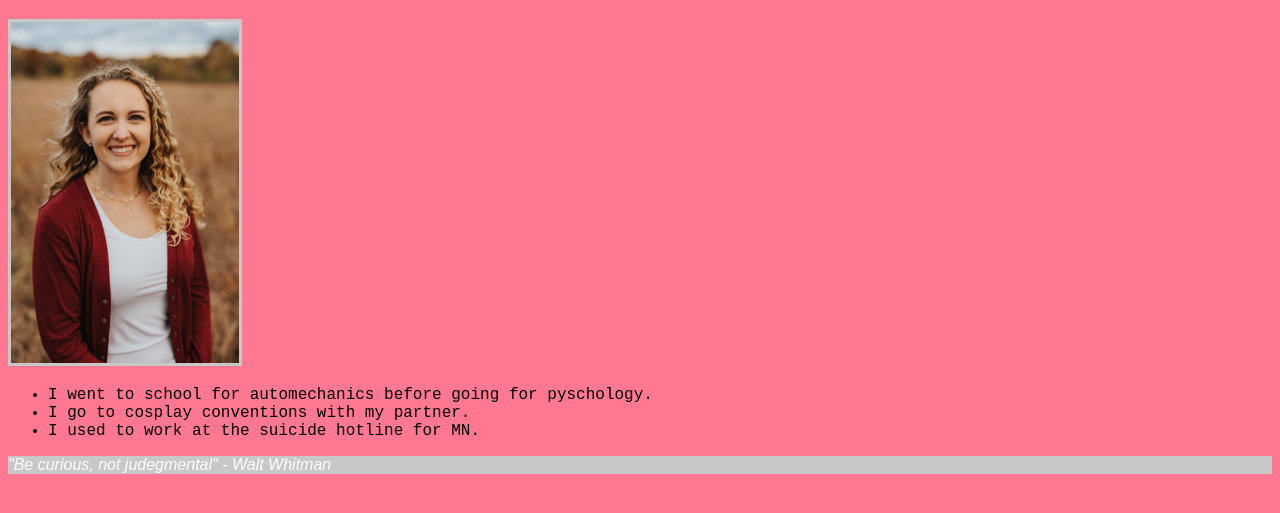
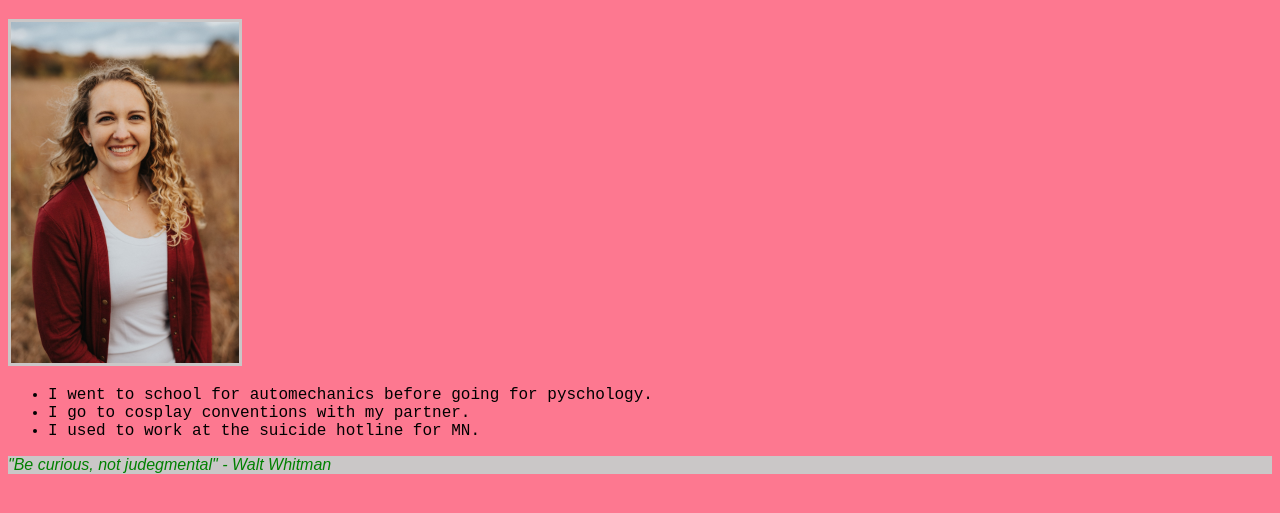
Before and after one commit to PrimeAcademy/assignment-unit-1, a plain HTML site: page assignment/index.html in a window 1280 px wide. Shown: the part 61-574 px from the top of the page. Drawn offline with Linux system fonts and the light colour scheme; files whose address does not match are found by name.

Commit message:
made some changes to css to fit with requirments

```diff
--- a/assignment/checkpoints/terminal.txt
+++ b/assignment/checkpoints/terminal.txt
@@ -17,6 +17,6 @@ touch
 # 8 - Why would you run the command 'git status'?
 To show what changes have been made and what has been staged, this will help to know what needs to be committed
 # 9 - What does the command 'git add .' do?
-moves everything in your file to staging
+moves everything in your directory to staging
 # 10 - What is the command to push your committed changes to your repo on GitHub?
 git push
--- a/assignment/style.css
+++ b/assignment/style.css
@@ -1,22 +1,31 @@
+    /* Give your page a fun background color */
+
 body {
     background-color: rgb(253, 120, 144);
     color:black;
     font-family:Arial, Helvetica, sans-serif;
 }
-    /* Give your page a fun background color */
+
+
+
+/* Make the header and footer a different color from the background */
+header, footer {
+    background-color:rgb(202, 199, 199) ;
+}
+/* Align the h1 containing your name in the center of the header*/
 
 h1 {
-    background-color: rgb(202, 199, 199);
+
     text-align: center;
 }
-
-/* Make the header and footer a different color from the background */
+/* Make your p tag a different color and italic */
 
 p {
-    background-color:rgb(202, 199, 199);
-    color:white;
+
+    color:green;
     font-style: italic;
 }
+/* Put a border around your image */
 
 img {
     width:18%;
@@ -24,13 +33,8 @@ img {
     border-style:solid;
     border-color:rgb(202, 199, 199);
 }
+/* Change the font-family of your list */
+
 ul {
     font-family: 'Courier New', Courier, monospace;
 }
-/* Align the h1 containing your name in the center of the header*/
-
-/* Make your p tag a different color and italic */
-
-/* Put a border around your image */
-
-/* Change the font-family of your list */
```
Also changed, not shown: assignment/index.html (+5 -1 lines).
